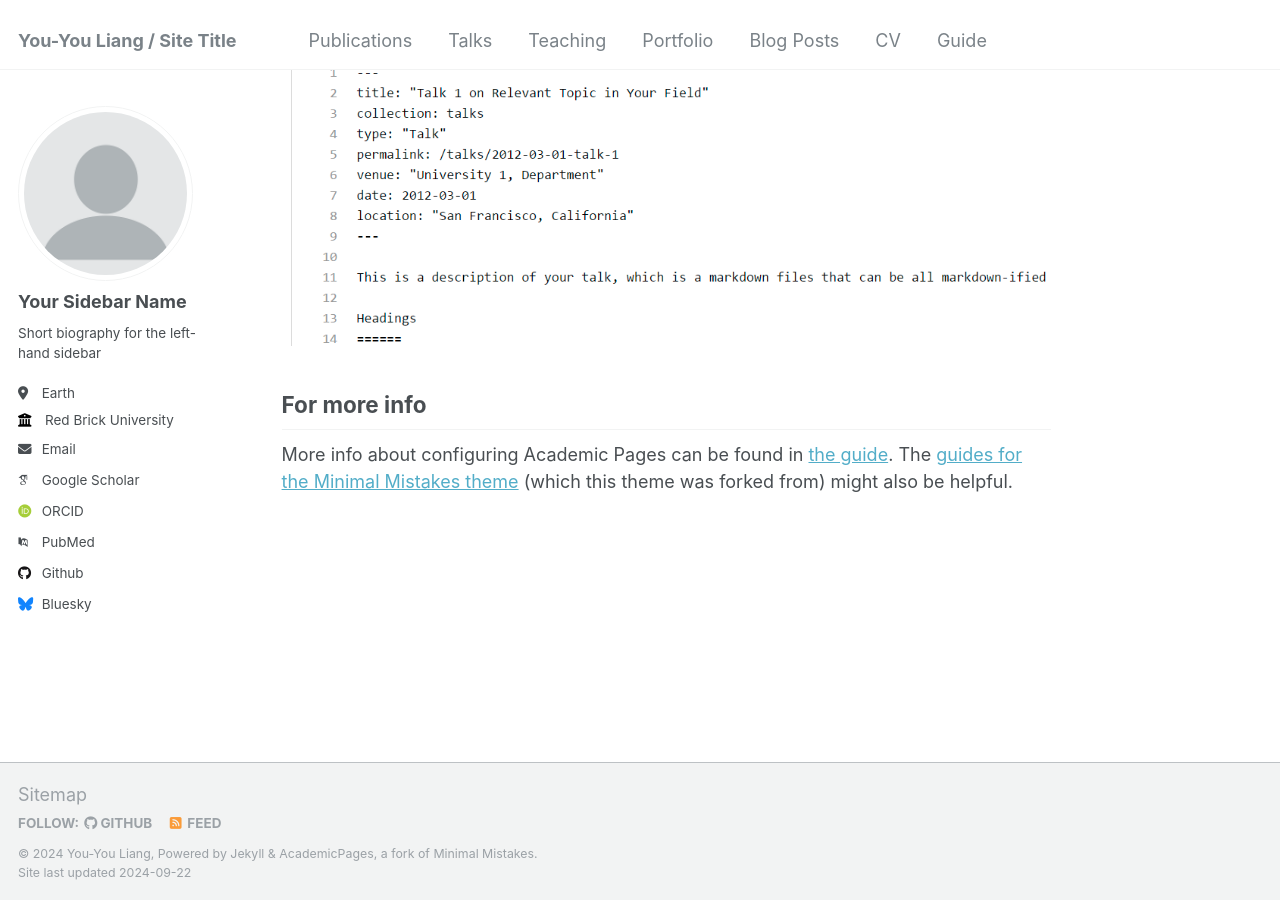
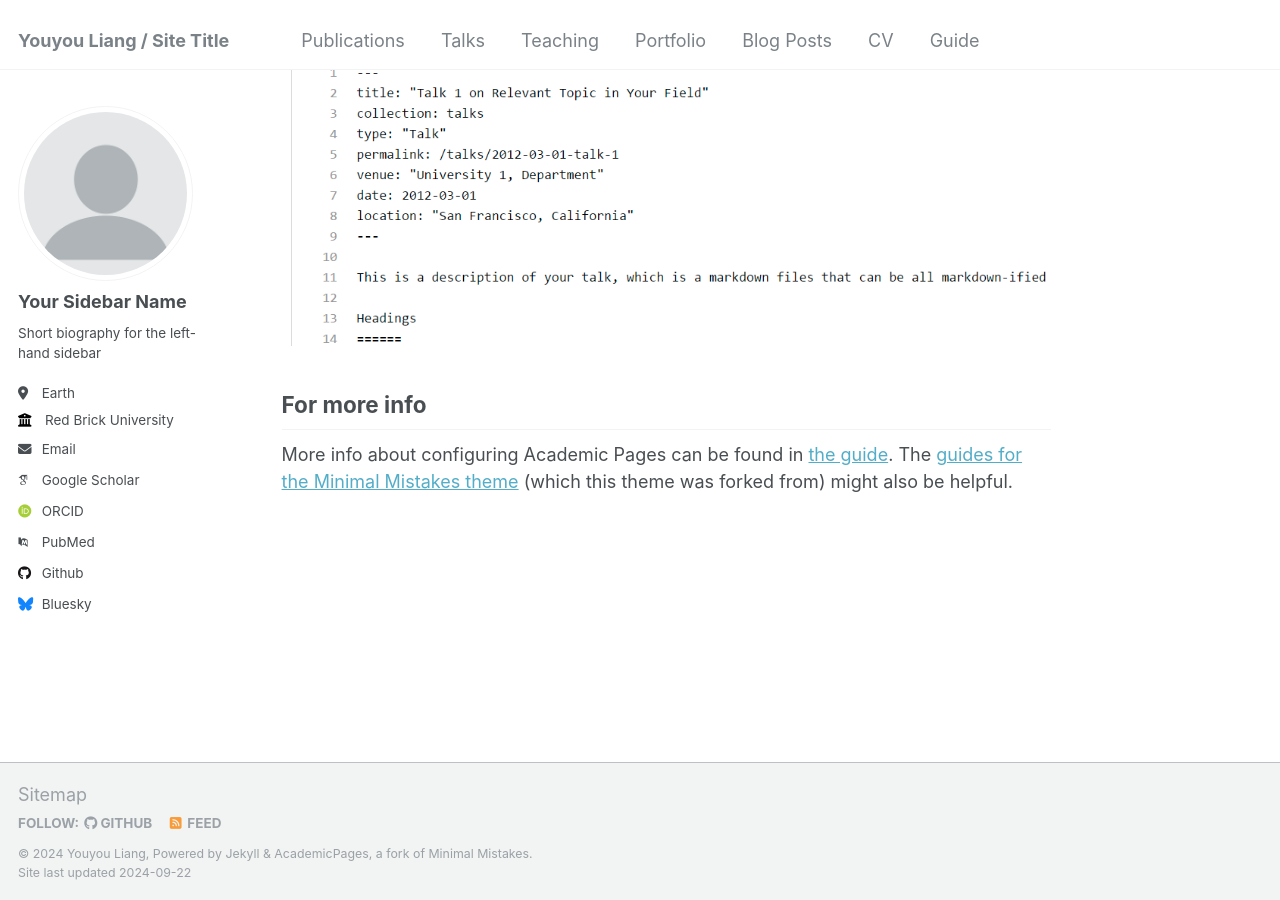
Before and after one commit to YouYou-Liang/YouYou-Liang.github.io, a Jekyll site: the page built from _pages/about.md, in a window 1280 px wide and 900 px high, scrolled down 2643 px. Built offline with Jekyll 4.4.1, drawn with Linux system fonts in a browser that asks for light colours; some web fonts are replaced.

Commit message:
修改Title

```diff
--- a/_config.yml
+++ b/_config.yml
@@ -8,9 +8,9 @@
 
 # Basic Site Settings
 locale                   : "en-US"
-title                    : "You-You Liang / Site Title"
+title                    : "Youyou Liang / Site Title"
 title_separator          : "-"
-name                     : &name "You-You Liang"
+name                     : &name "Youyou Liang"
 description              : &description "personal description"
 url                      : https://YouYou-Liang.github.io # the base hostname & protocol for your site e.g. "https://mmistakes.github.io"
 baseurl                  : "" # the subpath of your site, e.g. "/blog"
```
